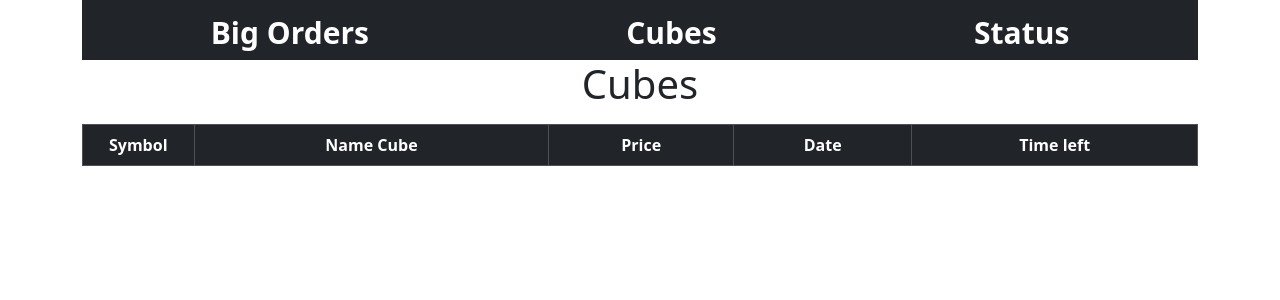
After one commit to Fr3sto/Screener-3.0, a Django app: page /screener/index_cubes in a window 1280 px wide. The commit adds this page. Shown: the top 300 px of the page. Run offline with Django 4.2, Linux system fonts and the light colour scheme; lists and menus that the app fills with data are empty; some libraries are stand-ins or nearby versions.

Commit message:
final version

```diff
--- a/app/base/urls.py
+++ b/app/base/urls.py
@@ -23,5 +23,6 @@ urlpatterns = [
     path('admin/', admin.site.urls),
     path('screener/', include('screener.urls')),
     path('get_data_order_book', views.get_data_order_book, name='get_data_order_book'),
+    path('get_data_cubes', views.get_data_cubes, name='get_data_cubes'),
     path('get_data_status', views.get_data_status, name='get_data_status')
 ]
--- a/app/screener/urls.py
+++ b/app/screener/urls.py
@@ -7,5 +7,7 @@ register_converter(converters.FloatUrlParameterConverter, 'float')
 app_name = 'screener'
 urlpatterns = [
     path('', views.index, name='index'),
-    path('status', views.index_status, name='index_status')
+    path('status', views.index_status, name='index_status'),
+    path('index_cubes', views.index_cubes, name='index_cubes'),
+    path('cubes/<str:symbol>', views.current_cube, name='current_cube'),
 ]
--- a/app/screener/views.py
+++ b/app/screener/views.py
@@ -4,10 +4,11 @@ from datetime import datetime
 import ccxt
 import pandas as pd
 
-from screener.database import get_currency, get_order_book, get_status
+from screener.database import get_currency, get_order_book, get_status, get_cubes, get_candles, get_cubes_by_symbol
 
 from screener.exchange import get_last_prices
 
+from screener.charts import chart_with_cubes
 
 def index(request):
     return render(request, 'screener/big_orders.html')
@@ -38,6 +39,7 @@ def get_data_order_book(request):
             order_book[symbol][type][price] = {'date_start':date_start, 'date_end':date_end, 'pow':pow,
                                             'is_not_mm':is_not_mm, 'quantity':quantity, 'date_get':date_get}
 
+        del order_book['USDCUSDT']
         last_prices = get_last_prices()
 
         good_orders = []
@@ -67,6 +69,51 @@ def get_data_order_book(request):
     except Exception as e:
         print(e)
 
+def index_cubes(request):
+    return render(request, 'screener/index_cube.html')
+
+
+def current_cube(request, symbol):
+    candles = get_candles(symbol)
+    df_candles = pd.DataFrame(candles, columns=['id','symbol','Open','High','Low','Close','Volume','Date'])
+    cubes = get_cubes_by_symbol(symbol)
+    df_cubes = pd.DataFrame(cubes, columns=['id','symbol','name_cube','Price','Date'])
+    chart = chart_with_cubes(df_candles, df_cubes)
+
+    return render(request, 'screener/current_cubes.html', {'name':symbol,'chart':chart})
+
+def get_data_cubes(request):
+
+    cubes = get_cubes()
+
+    result = dict()
+    for cube in cubes:
+        symbol = cube[1]
+        name_cube = cube[2]
+        price = cube[3]
+        date = cube[4]
+        if symbol in result:
+            if date > result[symbol]['date']:
+                result[symbol]['price'] = price
+                result[symbol]['date'] = date
+        else:
+            result[symbol] = {'name_cube':name_cube,
+                              'price': price,
+                              'date': date}
+
+    res_cube = []
+    now = datetime.now()
+
+    for symbol, value in result.items():
+        diff = round((now - value['date']).total_seconds() / 60,2)
+        date = value['date'].strftime("%d/%m/%Y %H:%M:%S")
+        res_cube.append([symbol, value['name_cube'], value['price'], date, diff])
+
+    res_cube = sorted(res_cube, key=lambda x: x[4])
+
+    return JsonResponse({'cubes':res_cube})
+
+
 def index_status(request):
     return render(request, 'screener/status_check.html')
 
--- a/app/templates/base.html
+++ b/app/templates/base.html
@@ -35,6 +35,14 @@
           <a
             class="nav-link"
             aria-current="page"
+            href="{% url 'screener:index_cubes'%}"
+            >Cubes</a
+          >
+        </li>
+        <li class="nav-item">
+          <a
+            class="nav-link"
+            aria-current="page"
             href="{% url 'screener:index_status'%}"
             >Status</a
           >
--- /dev/null
+++ b/app/templates/screener/index_cube.html
@@ -0,0 +1,63 @@
+{% extends "base.html" %}
+{% block title %}
+    Order Book
+{% endblock title %}
+{% block content %}
+    <h1 style ='text-align:center'>Cubes</h1>
+    <div class="table-responsive">
+        <table id="tblCubes"
+            class="table mt-2 table-bordered table-striped table-hover table-responsive">
+            <thead class="table-dark">
+                <tr>
+                    <th style="text-align:center;" width="10%">Symbol</th>
+                    <th style="text-align:center;">Name Cube</th>
+                    <th style="text-align:center">Price</th>
+                    <th style="text-align:center">Date</th>
+                    <th style="text-align:center">Time left</th>
+                </tr>
+            </thead>
+            <tbody>
+            </tbody>
+        </table>
+    </div>
+
+
+    <script>
+        $(document).ready(function(){
+            setInterval(function(){
+                $.ajax({
+                    type: 'GET',
+                    url : "/get_data_cubes",
+                    success: function(response) {
+
+                        $('#tblCubes tbody').empty();
+
+                        try{
+                            var tr;
+
+                            $.each(response.cubes, function (index, cube){
+                                tr = $(`<tr>`);
+                                tr.append(`<td><a href="/screener/cubes/${cube[0]}">
+                                    ${cube[0]}
+                                </a></td>`);
+                                tr.append(`<td>${cube[1]}</td>`);
+                                tr.append(`<td>${cube[2]}</td>`);
+                                tr.append(`<td>${cube[3]}</td>`);
+                                tr.append(`<td>${cube[4]} minute</td>`);
+                                tr.append(`</tr>`)
+                                $('#tblCubes').append(tr);
+                            });
+
+                        }
+                        catch(err){
+                            console.log(err);
+                        }
+                    },
+                    error : function(response){
+
+                    }
+                });
+            },3000);
+        })
+    </script>
+{% endblock content %}
```
Also changed, not shown: app/screener/charts.py (+11 -0 lines), app/screener/database.py (+42 -17 lines), app/templates/screener/current_cubes.html (added, +8 -0 lines).
